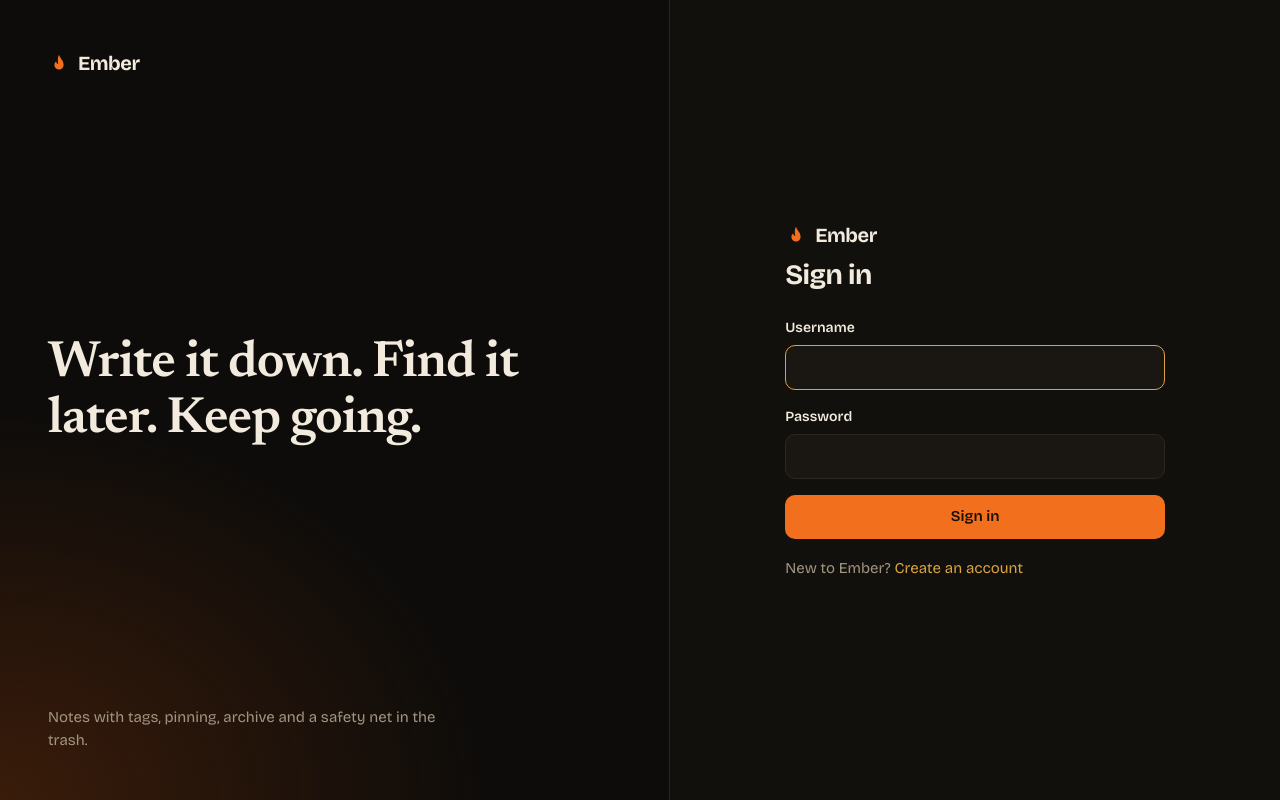
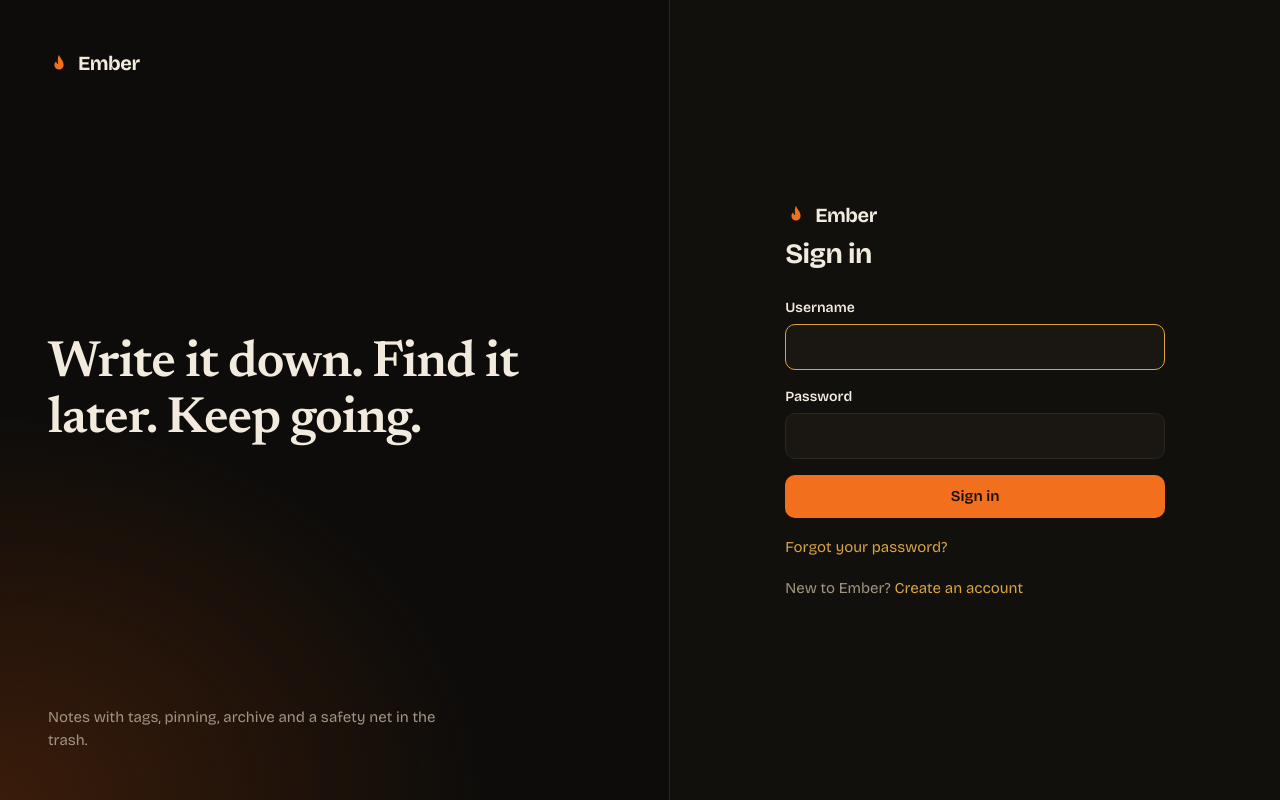
Before and after one commit to ashutoshpalhare/EmberNotes, a Django app: page /accounts/login/ in a window 1280 px wide. Run offline with Django 5.2, Linux system fonts and the light colour scheme; parts of the project's set-up code (start-up, migrations or seed data) failed here and were passed over.

Commit message:
feat: link password recovery from sign-in

```diff
--- a/templates/registration/login.html
+++ b/templates/registration/login.html
@@ -8,5 +8,6 @@
   <input type="hidden" name="next" value="{{ next }}">
   <button class="btn btn-primary btn-block">Sign in</button>
 </form>
+<p class="auth-alt"><a href="{% url 'password_reset' %}">Forgot your password?</a></p>
 <p class="auth-alt">New to Ember? <a href="{% url 'signup' %}">Create an account</a></p>
 {% endblock %}
```
